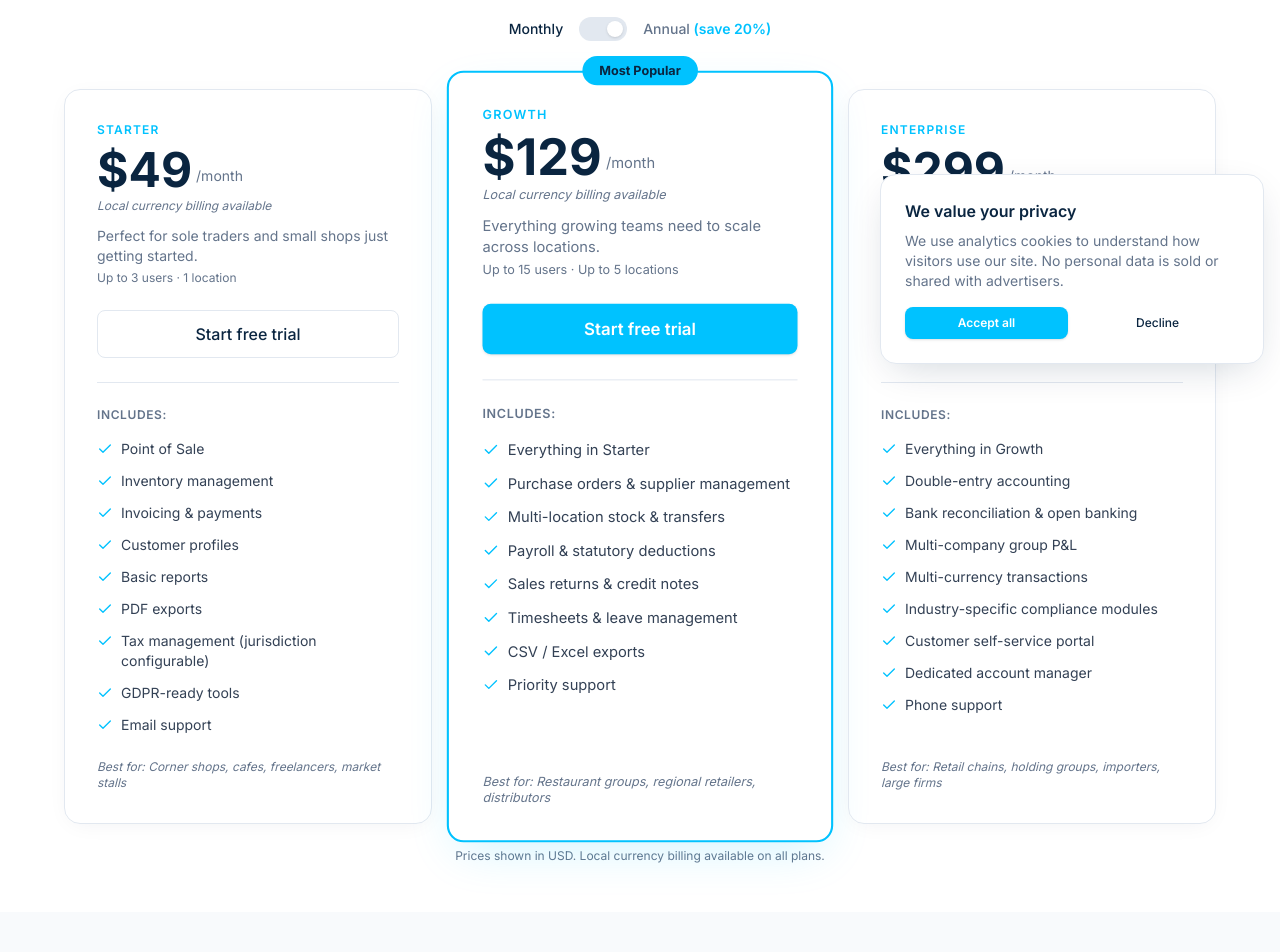
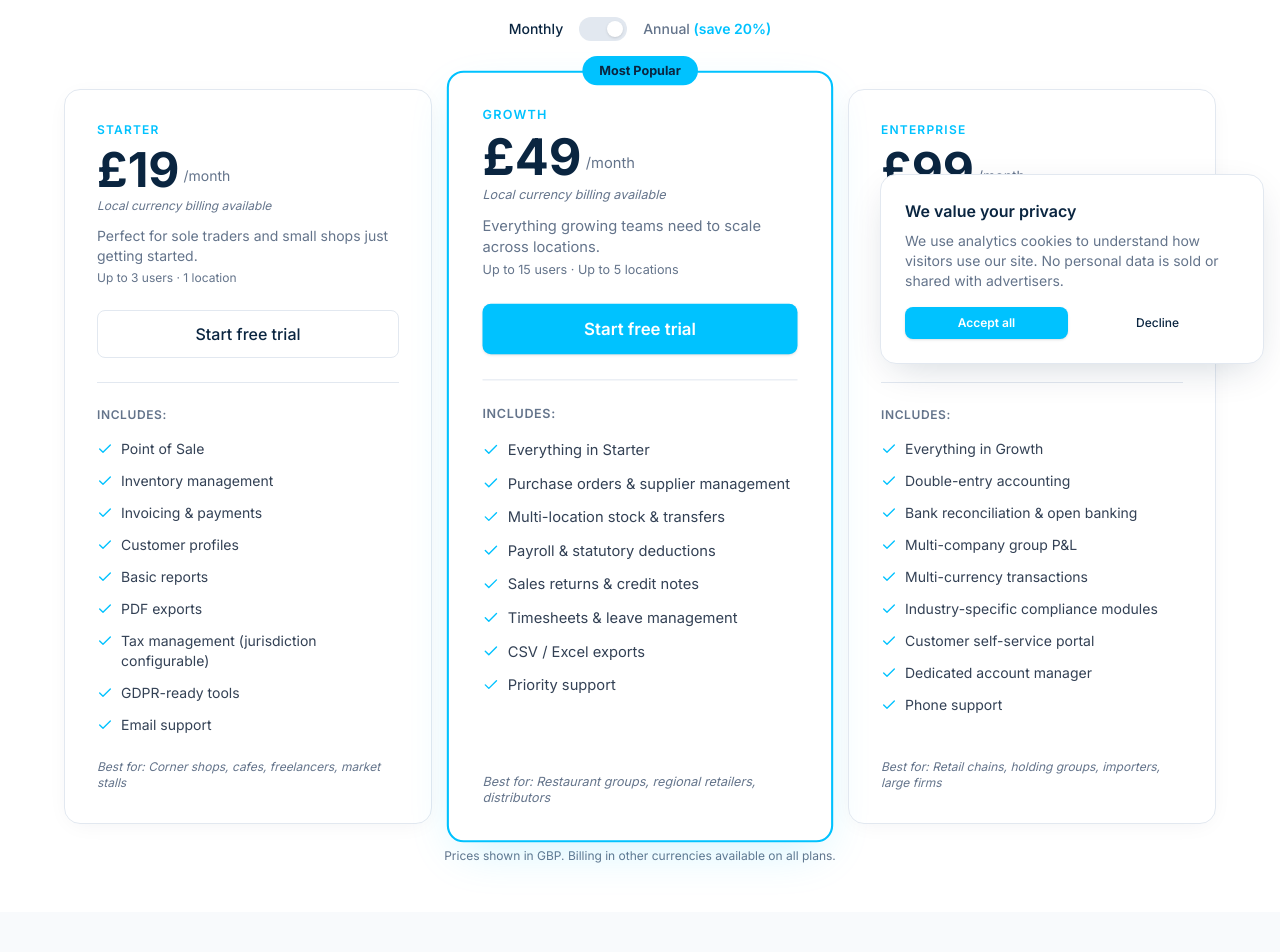
Before and after one commit to ZohaibFarooqui/OpesFlux-Frontend, a Next.js app: page /pricing in a window 1280 px wide. Shown: the part 420-1372 px from the top of the page. Built offline with nearby package versions, Linux system fonts and the light colour scheme; no server answers.

Commit message:
New fixes

```diff
--- a/src/app/(site)/pricing/page.tsx
+++ b/src/app/(site)/pricing/page.tsx
@@ -9,7 +9,7 @@ import { PRICING_TIERS, COMPARISON_FEATURES } from "@/config/pricing";
 export const metadata: Metadata = {
   title: "Pricing — Simple Plans for Any Business | OpesFlux",
   description:
-    "OpesFlux pricing: Starter from $49/month. Growth $129/month. Enterprise $299/month. Multi-currency. Cancel anytime. Free 7-day trial.",
+    "OpesFlux pricing: Starter from £19/month. Growth £49/month. Enterprise £99/month. Multi-currency. Cancel anytime. Free 7-day trial.",
   alternates: { canonical: "https://opesflux.devsandvisuals.com/pricing" },
 };
 
@@ -19,7 +19,7 @@ const faqData = [
   { q: "What happens during the free trial?", a: "Full access for 7 days. No credit card required. We won't charge you automatically." },
   { q: "Is my data safe and backed up?", a: "Yes. GDPR-compliant, encrypted in transit and at rest. Daily automated backups." },
   { q: "Do you charge per location or per user?", a: "Both — Starter: 1 location, 3 users. Growth: 5 locations, 15 users. Enterprise: unlimited both." },
-  { q: "Can I pay in my local currency?", a: "Yes. Prices shown in USD; local currency billing available on all plans." },
+  { q: "Can I pay in my local currency?", a: "Yes. Prices are shown in GBP; billing in other currencies is available on all plans." },
   { q: "What tax and payroll systems does OpesFlux support?", a: "Any jurisdiction — UK, UAE, Pakistan, India, USA, Australia, and more. All rates are database-configurable." },
   { q: "How does the compliance module work for my country?", a: "Select your jurisdiction during onboarding. OpesFlux loads your local tax rates and filing schedules automatically." },
   { q: "Can I import data from another system?", a: "Yes — from Xero, QuickBooks, Sage, and most POS systems via CSV or API." },
@@ -87,7 +87,7 @@ export default function PricingPage() {
             </table>
           </div>
           <p className="text-center text-xs text-(--color-muted) mt-4">
-            Prices shown in USD. Local currency billing available on all plans.
+            Prices shown in GBP. Billing in other currencies available on all plans.
           </p>
         </div>
       </div>
--- a/src/components/sections/FAQAccordion.tsx
+++ b/src/components/sections/FAQAccordion.tsx
@@ -27,7 +27,7 @@ const faqs = [
   },
   {
     q: "Can I pay in my local currency?",
-    a: "Yes. While prices are displayed in USD, we support billing in your local currency on all plans. Contact us after signing up or during demo booking to arrange local currency billing.",
+    a: "Yes. Prices are displayed in GBP, and we support billing in your local currency on all plans. Contact us after signing up or during demo booking to arrange local currency billing.",
   },
   {
     q: "What tax and payroll systems does OpesFlux support?",
--- a/src/components/sections/PricingCards.tsx
+++ b/src/components/sections/PricingCards.tsx
@@ -102,7 +102,7 @@ export function PricingCards() {
       </div>
 
       <p className="text-center text-xs text-(--color-muted) mt-6">
-        Prices shown in USD. Local currency billing available on all plans.
+        Prices shown in GBP. Billing in other currencies available on all plans.
       </p>
     </div>
   );
--- a/src/components/seo/JsonLd.tsx
+++ b/src/components/seo/JsonLd.tsx
@@ -102,7 +102,7 @@ export function SoftwareAppJsonLd() {
     name: "OpesFlux",
     applicationCategory: "BusinessApplication",
     operatingSystem: "Web",
-    offers: { "@type": "Offer", price: "49", priceCurrency: "USD" },
+    offers: { "@type": "Offer", price: "19", priceCurrency: "GBP" },
     availableLanguage: "en",
   };
   return (
--- a/src/config/pricing.ts
+++ b/src/config/pricing.ts
@@ -18,9 +18,9 @@ export type PricingTier = {
 export const PRICING_TIERS: PricingTier[] = [
   {
     name: "Starter",
-    price: { monthly: 49, annual: 470 },
-    currency: "USD",
-    currencySymbol: "$",
+    price: { monthly: 19, annual: 182 },
+    currency: "GBP",
+    currencySymbol: "£",
     note: "Local currency billing available",
     highlighted: false,
     users: "Up to 3 users",
@@ -43,9 +43,9 @@ export const PRICING_TIERS: PricingTier[] = [
   },
   {
     name: "Growth",
-    price: { monthly: 129, annual: 1238 },
-    currency: "USD",
-    currencySymbol: "$",
+    price: { monthly: 49, annual: 470 },
+    currency: "GBP",
+    currencySymbol: "£",
     note: "Local currency billing available",
     badge: "Most Popular",
     highlighted: true,
@@ -68,9 +68,9 @@ export const PRICING_TIERS: PricingTier[] = [
   },
   {
     name: "Enterprise",
-    price: { monthly: 299, annual: 2870 },
-    currency: "USD",
-    currencySymbol: "$",
+    price: { monthly: 99, annual: 950 },
+    currency: "GBP",
+    currencySymbol: "£",
     note: "Local currency billing available",
     highlighted: false,
     users: "Unlimited users",
```
